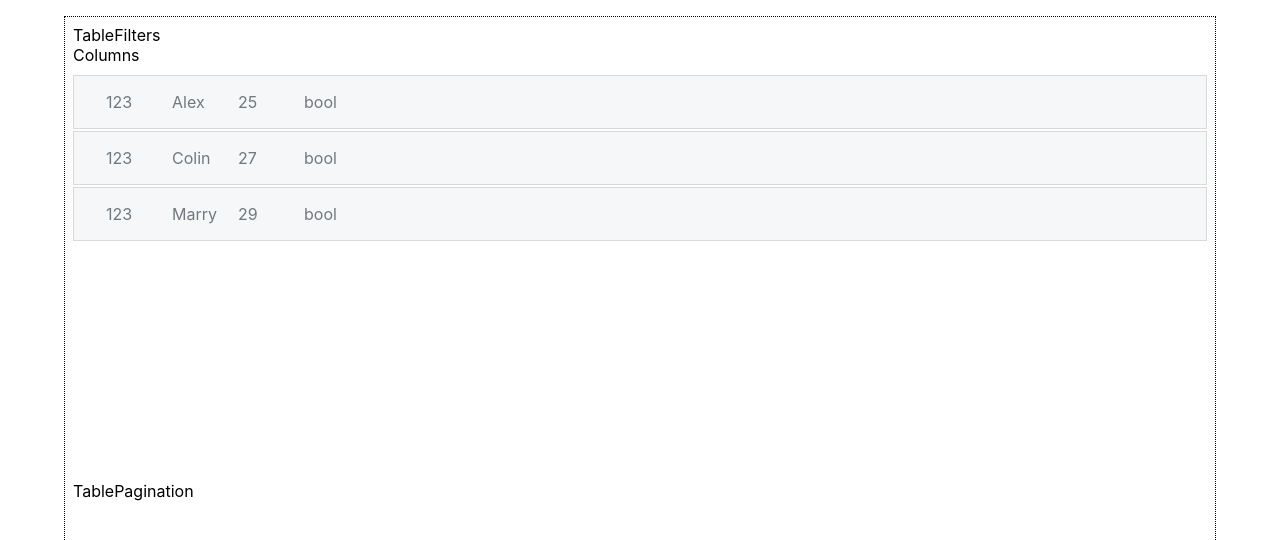
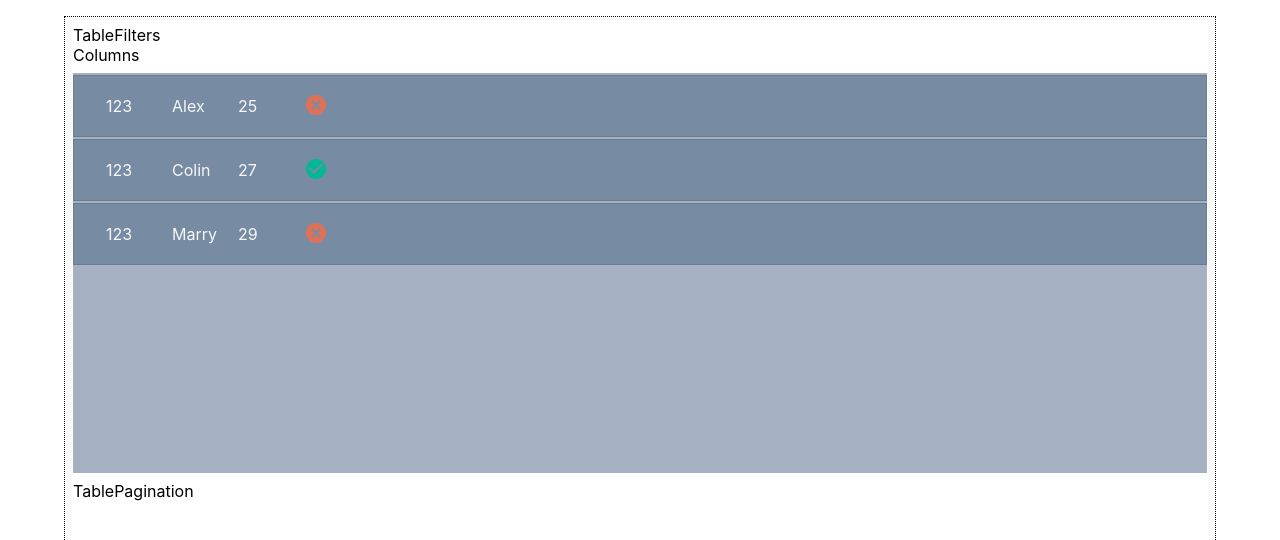
Before and after one commit to talis1999/Custom-table, a React (Create React App) app: page / in a window 1280 px wide. Shown: the top 540 px of the page. Built offline with nearby package versions, Linux system fonts and the light colour scheme.

Commit message:
imporved boolian type cell display

```diff
--- a/src/components/Cell.tsx
+++ b/src/components/Cell.tsx
@@ -1,5 +1,7 @@
 import React from "react";
 import { Box } from "@mui/material";
+import CheckCircleIcon from "@mui/icons-material/CheckCircle";
+import CancelIcon from "@mui/icons-material/Cancel";
 
 interface CellProps {
   data: string | boolean | number;
@@ -9,8 +11,20 @@ interface CellProps {
 
 const Cell: React.FC<CellProps> = ({ data, type, width = 50 }) => {
   return (
-    <Box sx={{ width: `${width}px`, px: 1 }}>
-      {type === "Boolian" ? "bool" : data}
+    <Box sx={{ width: `${width}px`, px: 1, position: "relative" }}>
+      {type === "Boolian" ? (
+        data ? (
+          <CheckCircleIcon
+            sx={{ color: "#00b894", position: "relative", top: "1px" }}
+          />
+        ) : (
+          <CancelIcon
+            sx={{ color: "#e17055", position: "relative", top: "1px" }}
+          />
+        )
+      ) : (
+        data
+      )}
     </Box>
   );
 };
--- a/src/components/Row.tsx
+++ b/src/components/Row.tsx
@@ -24,8 +24,9 @@ const Row: React.FC<RowProps> = ({ row }) => {
         px: 3,
         py: 2,
         my: "2px",
-        backgroundColor: "#F5F7F8",
-        color: "#71797E",
+        backgroundColor: "#778ca3",
+        color: "#F5F7F8",
+        alignItems: "center",
       }}
     >
       {columns.map((column) => (
--- a/src/components/Rows.tsx
+++ b/src/components/Rows.tsx
@@ -1,5 +1,5 @@
 import React from "react";
-import { Box, Paper } from "@mui/material";
+import { Box } from "@mui/material";
 
 import { useAppSelector } from "../app/hooks";
 import { selectRows } from "../features/data";
@@ -10,7 +10,14 @@ const Rows: React.FC = () => {
   const rows = useAppSelector(selectRows);
 
   return (
-    <Box sx={{ my: 1, height: "50vh", overflowY: "auto" }}>
+    <Box
+      sx={{
+        my: 1,
+        height: "50vh",
+        overflowY: "auto",
+        backgroundColor: "#a5b1c2",
+      }}
+    >
       {Boolean(rows.length) && rows.map((row) => <Row row={row} />)}
     </Box>
   );
```
